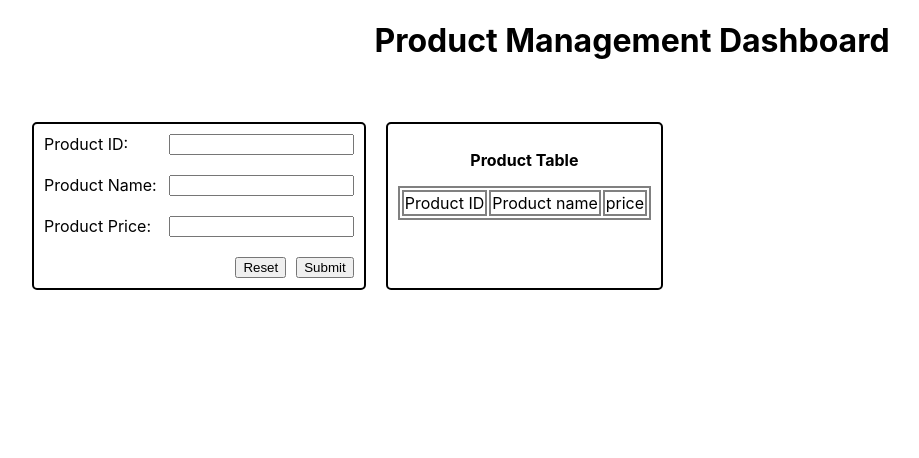
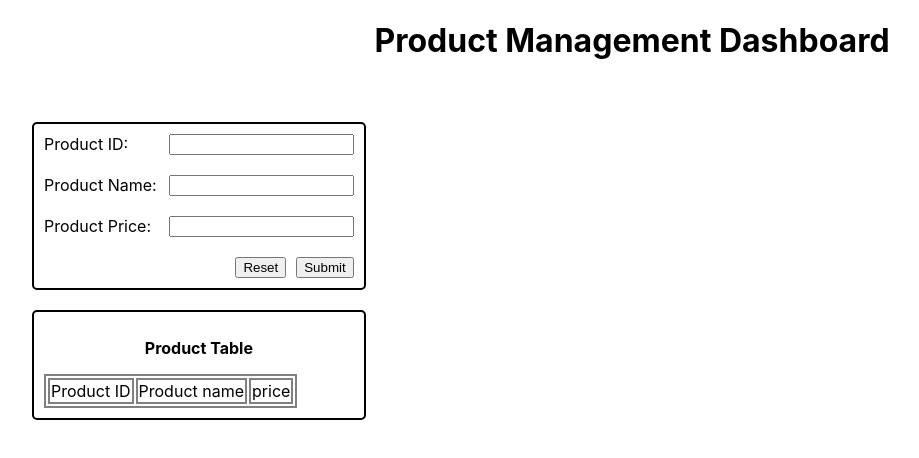
Before and after one commit to polin103109/product-management, a React (Create React App) app: page / in a window 1280 px wide. Shown: the top 458 px of the page, without its empty margins (8-927 px from the left). Built offline with nearby package versions, Linux system fonts and the light colour scheme.

Commit message:
modified js and CSS

```diff
--- a/src/form/components/productForm/form.css
+++ b/src/form/components/productForm/form.css
@@ -1,5 +1,5 @@
 .total-div{
-    display: flex;
+    /* display: flex; */
     /* border:2px solid black; */
     border-radius: 5px;
 }
@@ -25,7 +25,7 @@ justify-content: space-between;
     border: 2px solid black;
     border-radius: 5px;
     padding: 10px;
-    margin-left: 20px;
+    margin-top: 20px;
 }
 p{
     text-align: center;
--- a/src/form/components/productForm/form.jsx
+++ b/src/form/components/productForm/form.jsx
@@ -1,6 +1,4 @@
-
 import { useState } from 'react';
-
 import Formgroup from '../formGroup/formGroup';
 import './form.css';
 import ProductTable from '../../../productTable/components/product-table';
@@ -17,23 +15,23 @@ function Form(){
 function handleFormSubmit(event){
     event.preventDefault();
   if (product.id.trim() === '' || product.name.trim() === '' || product.price.trim() === '') {
-    alert('Please fill out all fields');
+    console.log('Please fill out all fields');
     return;
   }
-
-    const checkEmptyInput = !Object.values(product).every(res=>res==="")
+  const checkEmptyInput = !Object.values(product).every(res=>res==="")
     if(checkEmptyInput){
       const newData = (data) => (
         [...data,product])
         setTableData(newData(tableData));
+        setProduct({ id: '', name: '', price: '' });
         // setTableData(newData );
-        const emptyInput = {
-          id:'',
-          name:"",
-          price:'',
-        }
+        // const emptyInput = {
+        //   id:'',
+        //   name:"",
+        //   price:'',
+        // }
 
-        setProduct(emptyInput )
+        // setProduct(emptyInput )
     }
     }
 
--- a/src/productTable/components/product-table.jsx
+++ b/src/productTable/components/product-table.jsx
@@ -1,4 +1,3 @@
-
 import './product-table.css';
 
 function ProductTable ({tableData})  {
```
